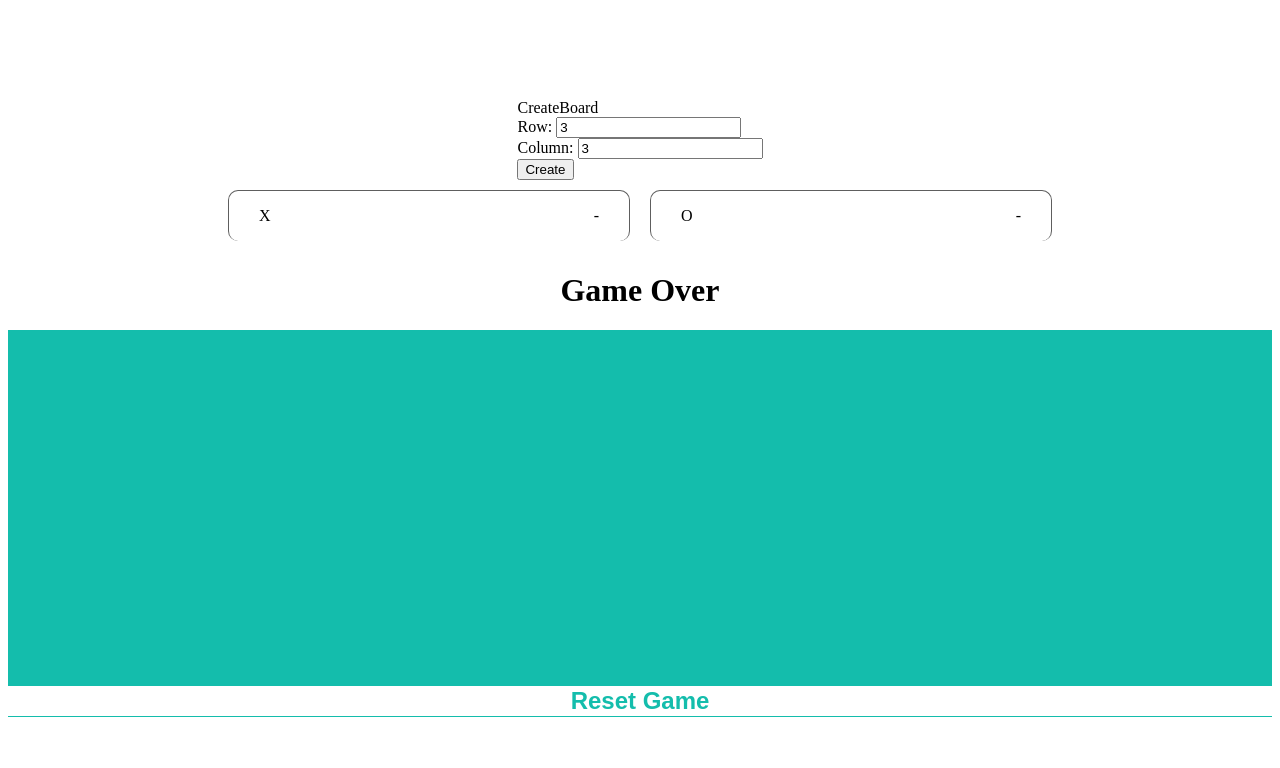
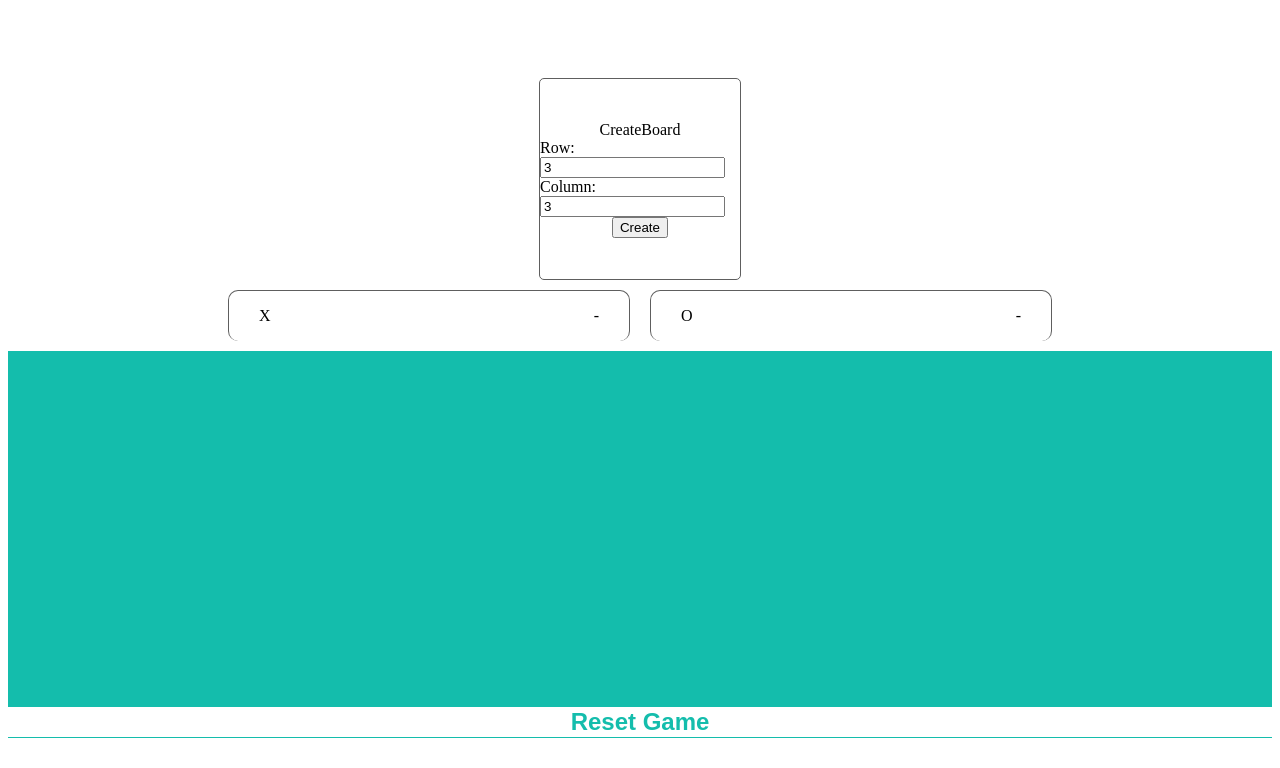
Before and after one commit to viettrung2103/tic-tac-toe, a React (Vite) app: page / in a window 1280 px wide. Shown: the top 768 px of the page. Built offline with nearby package versions, Linux system fonts and the light colour scheme.

Commit message:
add condition to show text

```diff
--- a/src/App.css
+++ b/src/App.css
@@ -14,6 +14,34 @@
   justify-content: center;
   align-items: center;
   width: 100%;
+}
+
+.create-container {
+  display: flex;
+  flex-direction: column;
+  justify-content: center;
+  align-items: center;
+  width: 100%;
+  border-bottom: 1.5px solid #14bdac;
+  border-radius: 5px;
+  /* padding: 10px 20; */
+  width: 200px;
+  height: 200px;
+  border: #5e5e5e 1px solid;
+}
+
+.input {
+  /* display: flex;
+  align-items: center; */
+  /* gap: 8px;
+  margin: 8px 0; */
+  /* flex: 0 0 auto;
+  align-self: flex-start; */
+  /* width: 100%; */
+  /* padding: 10px; */
+  /* margin-bottom: 10px; */
+  /* border: 1px solid #ccc; */
+  /* border-radius: 5px; */
 }
 
 .dashboard {
--- a/src/App.jsx
+++ b/src/App.jsx
@@ -26,6 +26,7 @@ function App() {
         boardCreated={boardCreated}
         setBoardCreated={setBoardCreated}
         setPressCreate={setPressCreate}
+        setRunning={setRunning}
       />
       <DashBoard
         winner={winner}
@@ -33,8 +34,10 @@ function App() {
         totalGames={totalGames}
         running={running}
         count={count}
+        pressCreate={pressCreate}
+        boardCreated={boardCreated}
       />
-      {!running && <h1>Game Over</h1>}
+      {!running && boardCreated && <h1>Game Over</h1>}
       {isWin ? <h1>Winner is {winner}</h1> : isDraw && <h1>Draw</h1>}
 
       <Board
--- a/src/components/Board.jsx
+++ b/src/components/Board.jsx
@@ -159,6 +159,8 @@ const Board = ({
       setCount((c) => 0);
       setPressCreate((pc) => false);
     }
+    // if (!boardCreated) {
+    // }
   }, [pressCreate]);
 
   //check winner
--- a/src/components/CreateBoard.jsx
+++ b/src/components/CreateBoard.jsx
@@ -7,6 +7,7 @@ const CreateBoard = ({
   setCol,
   boardCreated,
   setPressCreate,
+  setRunning,
 }) => {
   const [rowInput, setRowInput] = useState(row);
   const [colInput, setColInput] = useState(col);
@@ -27,7 +28,6 @@ const CreateBoard = ({
   return (
     <div className="create-container">
       <div>CreateBoard</div>
-      <div></div>
       <div className="input">
         <label>Row: </label>
         <input
--- a/src/components/DashBoard.jsx
+++ b/src/components/DashBoard.jsx
@@ -1,6 +1,14 @@
 import { useState, useEffect } from "react";
 
-const DashBoard = ({ winner, isDraw, totalGames, running, count }) => {
+const DashBoard = ({
+  winner,
+  isDraw,
+  totalGames,
+  running,
+  count,
+  pressCreate,
+  boardCreated,
+}) => {
   const [xWinNum, setXWinNum] = useState(0);
   const [oWinNum, setOWinNum] = useState(0);
   const [playerStart, setPlayerStart] = useState("X");
@@ -96,7 +104,7 @@ const DashBoard = ({ winner, isDraw, totalGames, running, count }) => {
         </div>
       </div>
       <div className="player-turn-text">
-        {running && <p>{getPlayerTurn()} Turn</p>}
+        {boardCreated && <p>{getPlayerTurn()} Turn</p>}
       </div>
     </div>
   );
```
